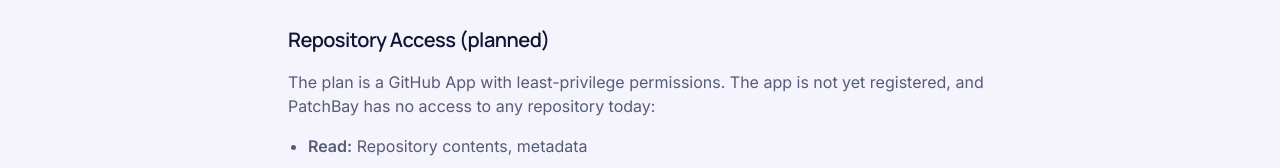
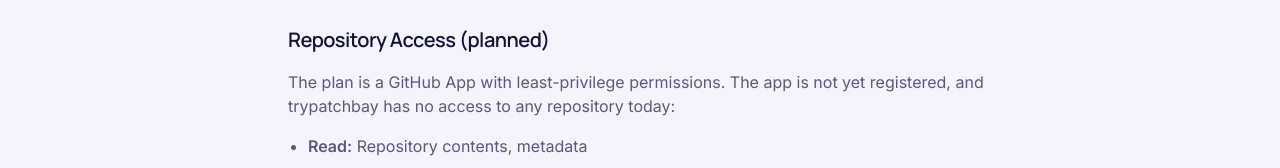
Before and after one commit to Nitish-1303/Patchversion, a Next.js app in the folder packages/site/: page /docs/security in a window 1280 px wide. Shown: the part 219-387 px from the top of the page. Built offline with nearby package versions, Linux system fonts and the light colour scheme.

Commit message:
Update page.tsx

```diff
--- a/packages/site/src/app/docs/security/page.tsx
+++ b/packages/site/src/app/docs/security/page.tsx
@@ -9,7 +9,7 @@
           <h2 className="text-xl font-semibold mb-4">Repository Access (planned)</h2>
           <p className="text-text-secondary mb-4">
             The plan is a GitHub App with least-privilege permissions. The app is not yet
-            registered, and PatchBay has no access to any repository today:
+            registered, and trypatchbay has no access to any repository today:
           </p>
           <ul className="space-y-2 text-text-secondary list-disc pl-5">
             <li><strong>Read:</strong> Repository contents, metadata</li>
```
